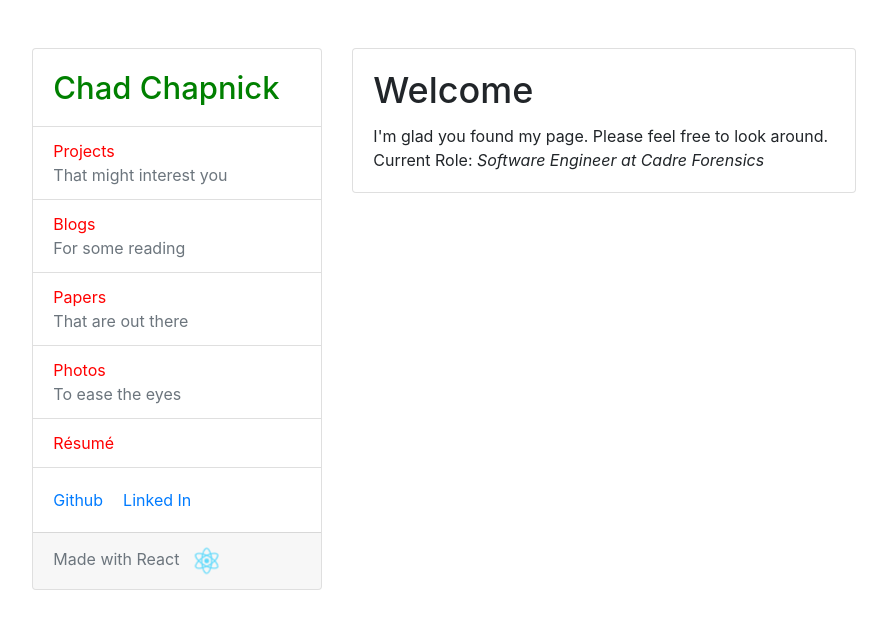
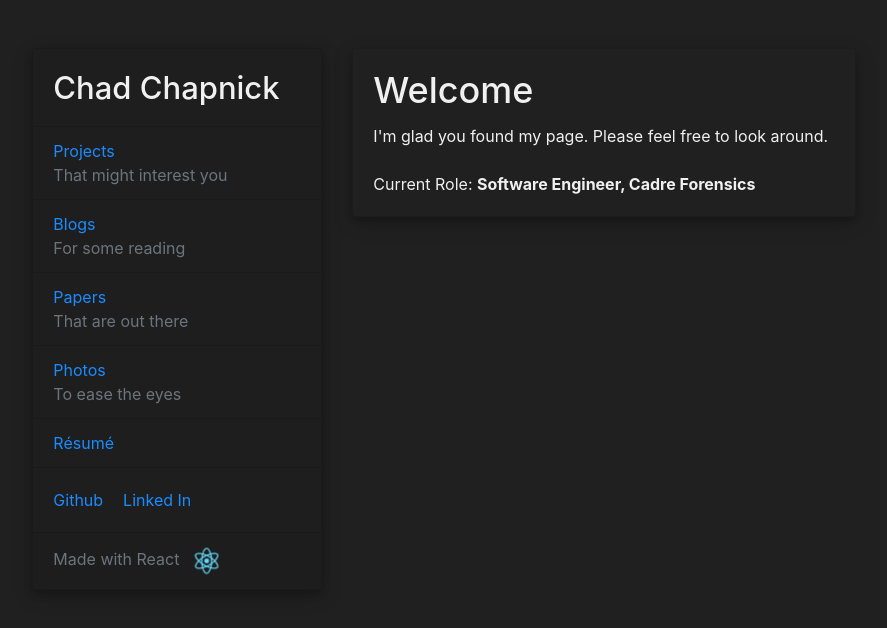
Before and after one commit to chapnickc/chapnickc.github.io, a React (Create React App) app: page / in a window 1280 px wide. Shown: the top 628 px of the page, without its empty margins (196-1083 px from the left). Built offline with nearby package versions, Linux system fonts and the light colour scheme.

Commit message:
looking good!

```diff
--- a/src/App.css
+++ b/src/App.css
@@ -1,37 +1,48 @@
-.Menu {
-  margin-bottom: 5vh;
+
+html, body {
+  background-color: #202020;
 }
 
-.Menu-item {
-  color: red;
+.Menu {
+  background-color: #1e1e1e;
+  color: #f0f0f0;
+  margin-bottom: 5vh;
+  box-shadow: 0 4px 8px 0 rgba(0, 0, 0, 0.2), 0 6px 20px 0 rgba(0, 0, 0, 0.19);
+}
+
+.Menu > .card, .list-group, .list-group-item {
+  background-color: #1e1e1e;
+  color: #f0f0f0;
 }
 
 .Menu-full-name {
   font-size:  calc(15px + 2vmin);
   margin-bottom: 0px;
-  color: green;
+  color:  #f0f0f0;
 }
 
-.Card-title {
+.card-link {
+  color: #1a8cff;
+}
+
+/*.card-link:hover { color: #ffc000; }*/
+
+
+.Main {
+  background-color: #202020;
+  color: #f0f0f0;
+  box-shadow: 0 4px 8px 0 rgba(0, 0, 0, 0.2), 0 6px 20px 0 rgba(0, 0, 0, 0.19);
+}
+
+.Main-title {
   font-size:  calc(20px + 2vmin);
+  color: #f0f0f0;
 }
 
 
 
-.App-header {
-  background-color: #282c34;
-  min-height: 100vh;
-  display: flex;
-  flex-direction: column;
-  align-items: center;
-  justify-content: center;
-  font-size: calc(10px + 2vmin);
-  color: white;
-}
 
-.App-link {
-  color: #61dafb;
-}
+
 
 .App-logo {
   display: inline;
--- a/src/components/Menu.js
+++ b/src/components/Menu.js
@@ -11,6 +11,7 @@ export default class Menu extends React.Component {
 				<Card.Body>
 					<Card.Title className="Menu-full-name">Chad Chapnick</Card.Title>
 				</Card.Body>
+
 				<ListGroup variant="flush" className="Menu-list">
 					<ListGroup.Item>
 						<Card.Link href="#" className="Menu-item">Projects</Card.Link>
@@ -40,8 +41,8 @@ export default class Menu extends React.Component {
 			</ListGroup>
 
 			<Card.Body>
-          <Card.Link href="#">Github</Card.Link>
-          <Card.Link href="#">Linked In</Card.Link>
+				<Card.Link href="https:/github.com/chapnickc" target="_blank">Github</Card.Link>
+				<Card.Link href="https://www.linkedin.com/in/chadchapnick" target="_blank">Linked In</Card.Link>
 			</Card.Body>
 
 			<Card.Footer className="text-muted">
--- a/src/components/Welcome.js
+++ b/src/components/Welcome.js
@@ -4,13 +4,16 @@ import Card from 'react-bootstrap/Card';
 export default class Welcome extends React.Component {
   render(){
     return (
-      <Card>
+      <Card className="Main">
         <Card.Body>
-          <Card.Title className="Card-title">Welcome</Card.Title>
+          <Card.Title className="Main-title">Welcome</Card.Title>
 
             I'm glad you found my page. Please feel free to look around.
 
-            Current Role: <i>Software Engineer at Cadre Forensics</i>
+						<br />
+						<br />
+
+            Current Role: <b>Software Engineer, Cadre Forensics</b>
           </Card.Body>
       </Card>
     );
```
Lines whose indentation alone changed are shown as unchanged.
